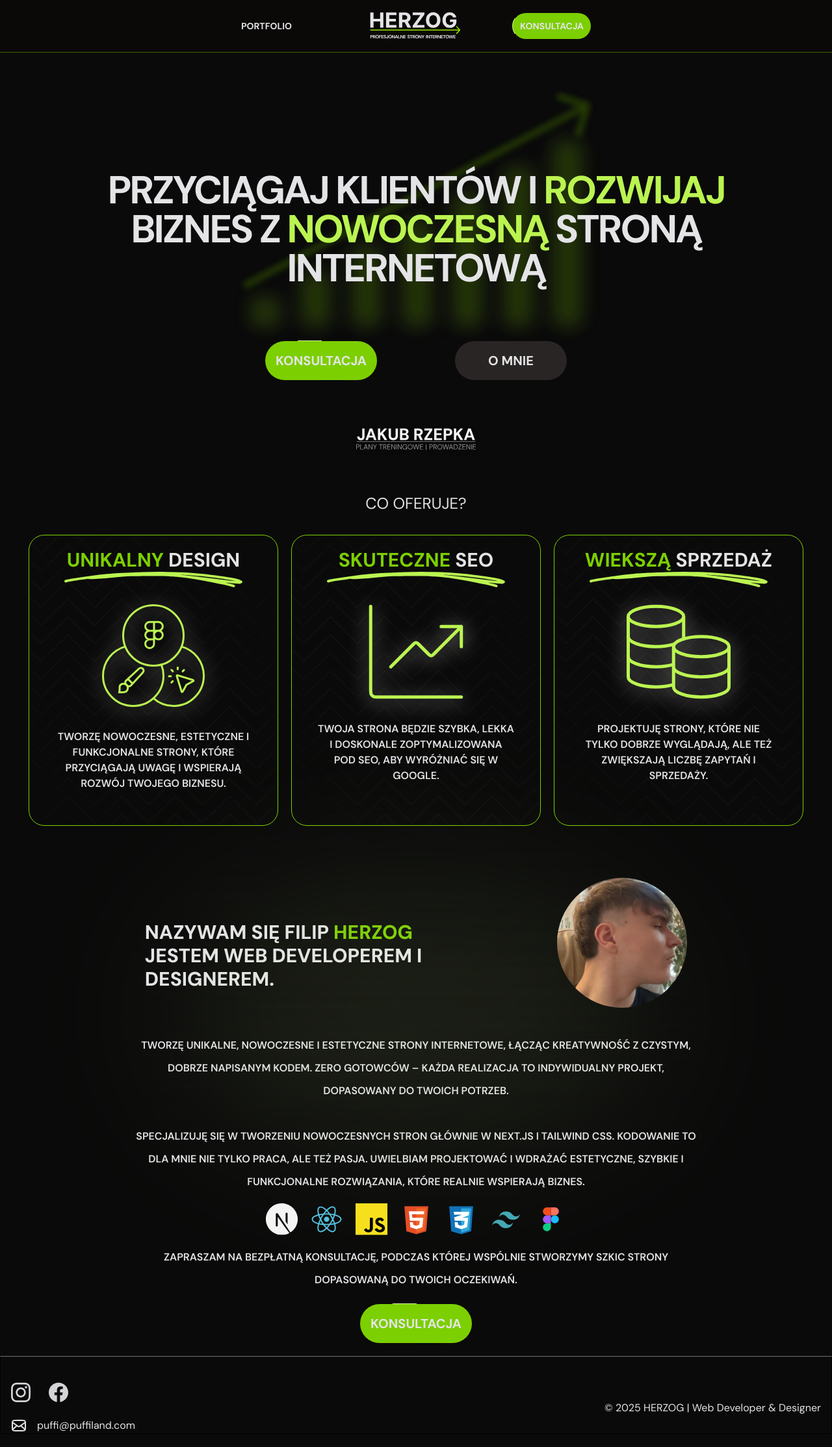
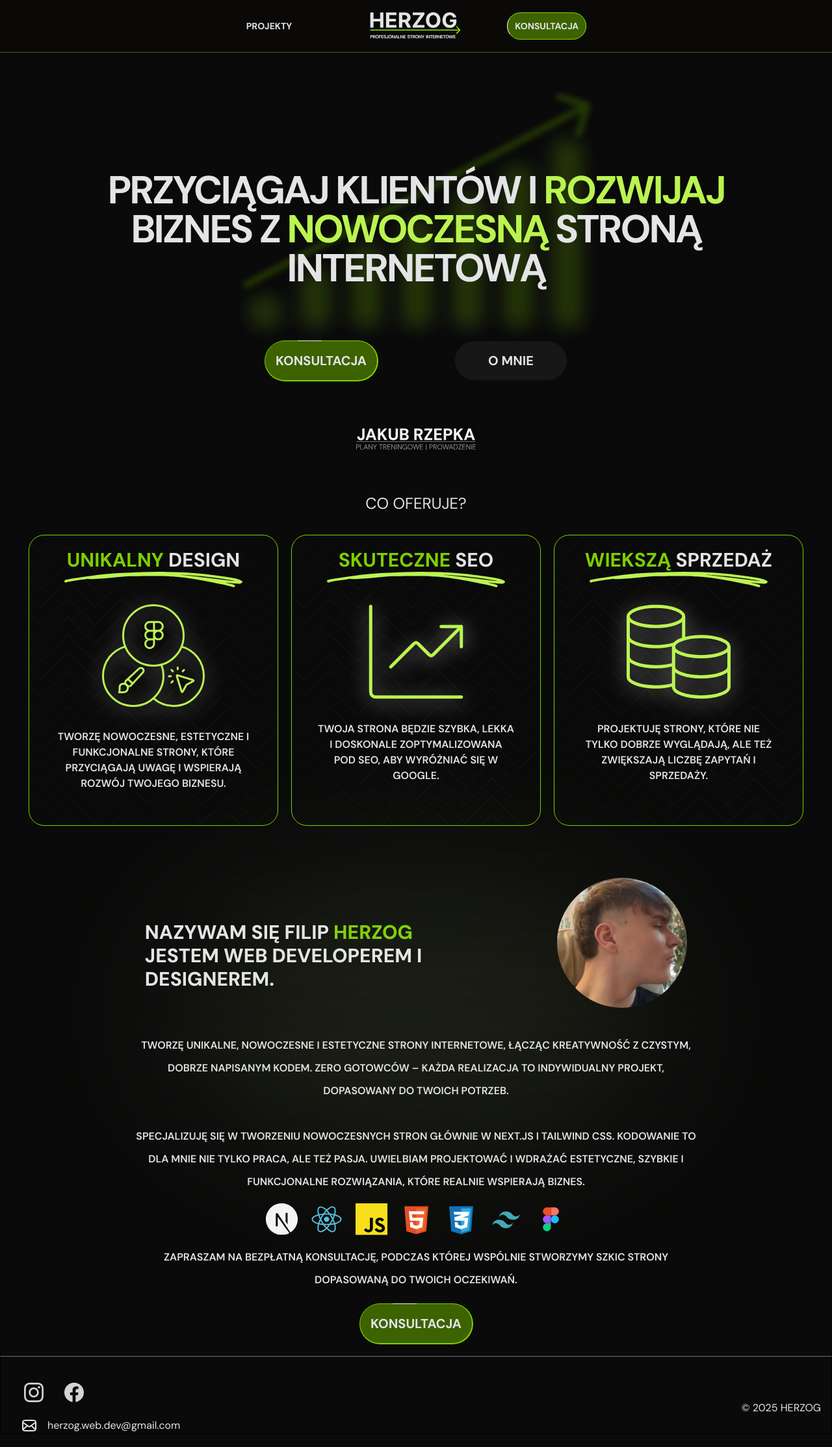
Before and after one commit to Herzuss/Herzog, a Next.js app: page / in a window 1280 px wide. Shown: the whole page at 65% size. Built offline with nearby package versions, Linux system fonts and the light colour scheme.

Commit message:
zmiana przyciskow i footer

```diff
--- a/src/components/footer.tsx
+++ b/src/components/footer.tsx
@@ -7,27 +7,27 @@ import Link from "next/link";
 export default function Footer() {
   return (
     <section className="border border-t-neutral-500 mt-5 mb-5">
-      <div className="max-w-screen-xl mx-auto flex flex-col md:flex-row justify-between items-center gap-8 md:gap-96 mt-10">
-        <div className="flex flex-col gap-5 ">
-          <div className="flex flex-row  md:-ml-11 mb-1 px-4">
-            <Link href="/" className="mx-11">
-              <Image src={instalogo} alt="Instagram logo" className="" />
+      <div className="max-w-screen-xl mx-auto flex flex-col md:flex-row justify-center md:justify-between items-center gap-8 md:gap-96 mt-10">
+        <div className="flex flex-col gap-5 px-4">
+          <div className="flex flex-row mb-1 items-center justify-center md:-ml-36 gap-x-8">
+            <Link href="/" className="">
+              <Image src={instalogo} alt="Instagram logo" />
             </Link>
-            <Link href="/" className="-mx-4">
-              <Image src={fb} alt="facebook logo" className="" />
+            <Link href="/" className="">
+              <Image src={fb} alt="facebook logo" />
             </Link>
           </div>
-          <div className="flex flex-row justify gap-4 px-4">
+          <div className="flex flex-row justify-center items-center gap-4 px-4">
             <Image src={mail} alt="mail logo" className="mx-auto" />
             <p className="text-base text-zinc-200 font-normal">
-              puffi@puffiland.com
+              herzog.web.dev@gmail.com
             </p>
           </div>
         </div>
 
         <div>
           <p className="text-base text-zinc-200 font-normal mx-auto px-4">
-            © 2025 HERZOG | Web Developer & Designer
+            © 2025 HERZOG
           </p>
         </div>
       </div>
--- a/src/components/hero.tsx
+++ b/src/components/hero.tsx
@@ -24,21 +24,21 @@ export default function Hero() {
 
       <ul className=" flex flex-row items-center gap-10 sm:gap-30 static w-auto h-auto mt-5 sm:mt-15">
         <li className="relative flex justify-center items-center">
-          <div className="absolute flex  w-[143px] h-[55px] sm:w-[175px] sm:h-[63px] justify-center items-center bg-stone-950 rounded-4xl overflow-hidden">
-            <div className="absolute w-52 h-8 bg-linear-to-r from-lime-200 from-50% to-gray-950 to-50% spin-slow"></div>
+          <div className="absolute flex  w-[143px] h-[55px] sm:w-[175px] sm:h-[63px] justify-center items-center bg-lime-500 rounded-4xl overflow-hidden">
+            <div className="absolute w-52 h-8 bg-linear-to-r from-lime-100 from-50% to-lime-500 to-50% spin-slow"></div>
           </div>
           <Link
             href="https://cal.com/herzogstronyinternetowe/bezplatna-konsultacja"
             className="z-1"
           >
-            <button className=" w-35 h-13 sm:w-43 sm:h-15 bg-lime-500 uppercase font-bold text-lg sm:text-xl text-zinc-200 rounded-4xl hover:bg-lime-200 hover:text-lime-500 transition-all duration-300 cursor-pointer hover:scale-105">
+            <button className=" w-35 h-13 sm:w-43 sm:h-15 bg-lime-800 uppercase font-bold text-lg sm:text-xl text-zinc-200 rounded-4xl hover:bg-lime-500 hover:text-lime-800 transition-all duration-300 cursor-pointer hover:scale-105">
               konsultacja
             </button>
           </Link>
         </li>
         <li>
           <Link href="#o-mnie">
-            <button className="w-35 h-13 sm:w-43 sm:h-15 bg-stone-800 uppercase font-bold text-lg sm:text-xl text-zinc-200 rounded-4xl hover:bg-zinc-200 hover:text-stone-800 transition-all duration-300 cursor-pointer ">
+            <button className="w-35 h-13 sm:w-43 sm:h-15 bg-neutral-900 uppercase font-bold text-lg sm:text-xl text-zinc-200 rounded-4xl hover:bg-zinc-200 hover:text-stone-800 transition-all duration-300 cursor-pointer ">
               o mnie
             </button>
           </Link>
--- a/src/components/nav.tsx
+++ b/src/components/nav.tsx
@@ -40,7 +40,7 @@ export default function Nav() {
               className="text-sm text-zinc-200 hover:text-lime-500 uppercase font-bold transition-all duration-300 inline-block"
               onClick={handleCloseMenu}
             >
-              Portfolio
+              Projekty
             </Link>
           </li>
           <li className="hidden md:inline-block">
@@ -48,16 +48,16 @@ export default function Nav() {
               <Image className="w-35" src={logo} alt="Herzog" />
             </Link>
           </li>
-          <li className="relative flex justify-center items-center md:-ml-10">
-            <div className="absolute flex w-[122px] h-[42px] justify-center items-center bg-stone-950 rounded-3xl overflow-hidden">
-              <div className="absolute w-[150px] h-6 bg-linear-to-r from-lime-200 from-50% to-gray-950 to-50% spin-fast"></div>
+          <li className="relative flex justify-center items-center md:-ml-12">
+            <div className="absolute flex w-[122px] h-[42px] justify-center items-center bg-lime-500 rounded-3xl overflow-hidden">
+              <div className="absolute w-[150px] h-6 bg-linear-to-r from-lime-100 from-50% to-lime-500 to-50% spin-fast"></div>
             </div>
             <Link
               href="https://cal.com/herzogstronyinternetowe/bezplatna-konsultacja"
               className="inline-block z-1"
               onClick={handleCloseMenu}
             >
-              <button className="w-30 h-10 bg-lime-500 uppercase font-bold text-sm text-zinc-200 rounded-3xl hover:bg-lime-200 hover:text-lime-500 transition-all duration-300 cursor-pointer hover:scale-105">
+              <button className="w-30 h-10 bg-lime-800 uppercase font-bold text-sm text-zinc-200 rounded-3xl hover:bg-lime-500 hover:text-lime-800 transition-all duration-300 cursor-pointer hover:scale-105">
                 konsultacja
               </button>
             </Link>
--- a/src/components/omnie.tsx
+++ b/src/components/omnie.tsx
@@ -36,14 +36,14 @@ export default function Omnie() {
         SZKIC stronY dopasowaną do Twoich oczekiwań.
       </p>
       <div className="relative flex justify-center items-center mt-5">
-        <div className="absolute flex  w-[143px] h-[55px] sm:w-[175px] sm:h-[63px] justify-center items-center bg-stone-950 rounded-4xl overflow-hidden">
-          <div className="absolute w-52 h-8 bg-linear-to-r from-lime-200 from-50% to-gray-950 to-50% spin-slow"></div>
+        <div className="absolute flex  w-[143px] h-[55px] sm:w-[175px] sm:h-[63px] justify-center items-center bg-lime-500 rounded-4xl overflow-hidden">
+          <div className="absolute w-52 h-8 bg-linear-to-r from-lime-100 from-50% to-lime-500 to-50% spin-slow"></div>
         </div>
         <Link
           href="https://cal.com/herzogstronyinternetowe/bezplatna-konsultacja"
           className="z-1"
         >
-          <button className=" w-35 h-13 sm:w-43 sm:h-15 bg-lime-500 uppercase font-bold text-lg sm:text-xl text-zinc-200 rounded-4xl hover:bg-lime-200 hover:text-lime-500 transition-all duration-300 cursor-pointer hover:scale-105">
+          <button className=" w-35 h-13 sm:w-43 sm:h-15 bg-lime-800 uppercase font-bold text-lg sm:text-xl text-zinc-200 rounded-4xl hover:bg-lime-500 hover:text-lime-800 transition-all duration-300 cursor-pointer hover:scale-105">
             konsultacja
           </button>
         </Link>
```
